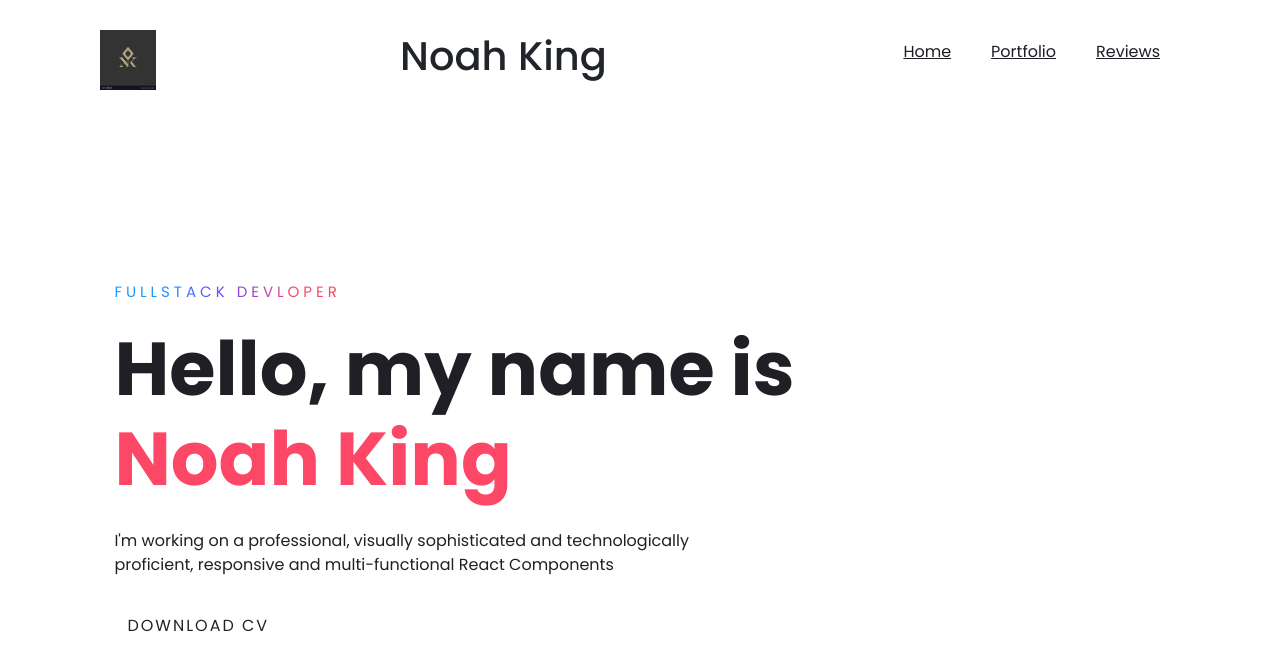
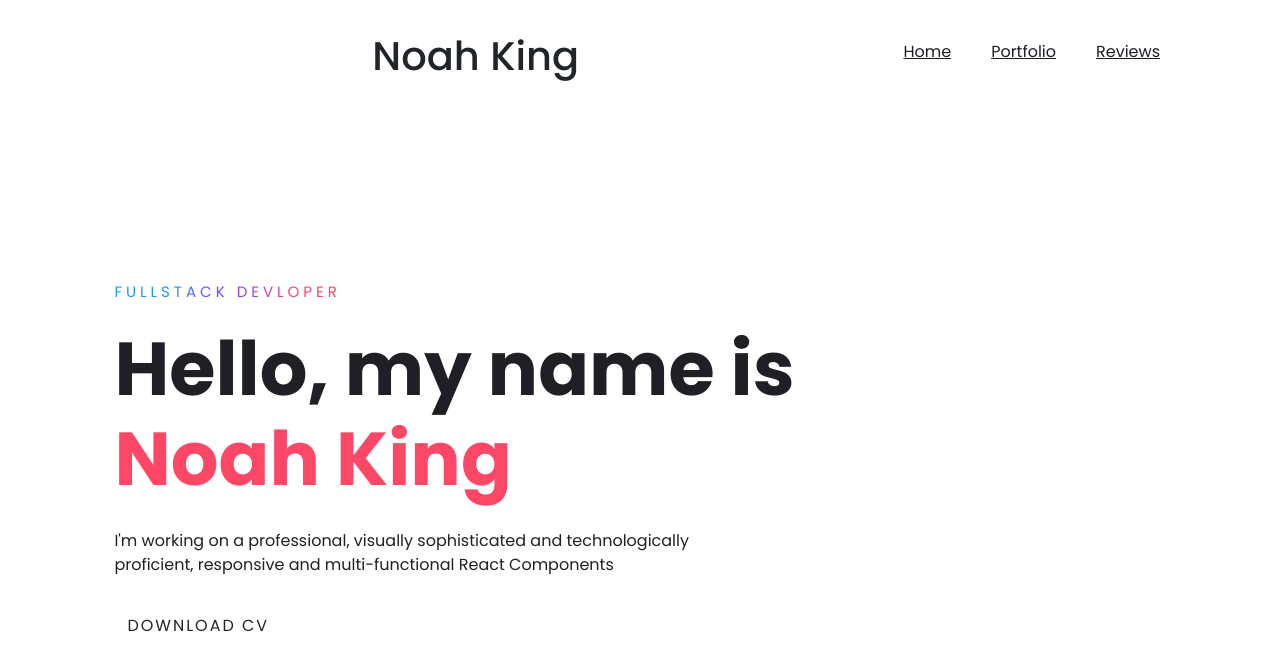
Before and after one commit to NoahBroah/Phase-2-Project, a React (Create React App) app: page / in a window 1280 px wide. Shown: the top 670 px of the page. Built offline with nearby package versions, Linux system fonts and the light colour scheme; data requests are answered from the project's data file; a web font is replaced by a local one.

Commit message:
Removed Logo

```diff
--- a/src/Components/NavBar.js
+++ b/src/Components/NavBar.js
@@ -5,7 +5,7 @@ function NavBar() {
   return (
     <div>
       <nav>
-        <img src="NK-Logo.jpg" className="logo" />
+        <img src="" className="logo" />
         <h1><span>Noah King</span></h1>
         <ul>
           <li>
```
